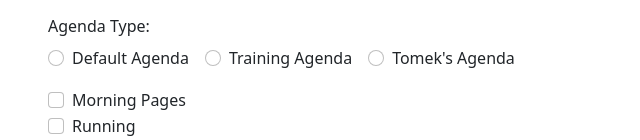
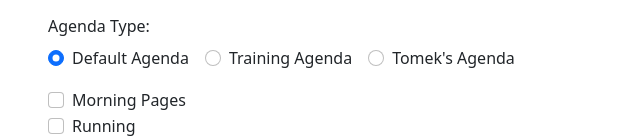
Before and after one commit to k-gan/angular-ivy-buxgom, an Angular app: page / in a window 1280 px wide. Shown: the part 168-308 px from the top of the page, without its empty margins (319-959 px from the left). Built offline with nearby package versions, Linux system fonts and the light colour scheme.

Commit message:
Fixed agenda radio - default selection and binding

```diff
--- a/src/app/components/type-exclusive-agenda-generator/type-exclusive-agenda-generator.component.html
+++ b/src/app/components/type-exclusive-agenda-generator/type-exclusive-agenda-generator.component.html
@@ -20,9 +20,9 @@
         type="radio"
         name="agenda-type"
         [value]="aType"
+        [(ngModel)]="agendaType"
         id="{{ aType }}-agenda"
       />
-      <!-- Probably need [(ngModel)]="aType" -->
       <label class="form-check-label" for="{{ aType }}-agenda"
         >{{ aType }} Agenda</label
       >
--- a/src/app/components/type-exclusive-agenda-generator/type-exclusive-agenda-generator.component.ts
+++ b/src/app/components/type-exclusive-agenda-generator/type-exclusive-agenda-generator.component.ts
@@ -13,7 +13,7 @@ export class TypeExclusiveAgendaGeneratorComponent {
   Object = Object;
   model: AgendaModel;
   agendaTypes: string[] = ['Default', 'Training', "Tomek's"];
-  aType: string = '';
+  agendaType: string = '';
 
   constructor(
     private agendaService: AgendaGenerationService,
@@ -22,6 +22,7 @@ export class TypeExclusiveAgendaGeneratorComponent {
   ) {
     const atOfficeTimes = atOfficeTimeService.generateAtOfficeSelection();
     this.model = new AgendaModel(atOfficeTimes);
+    this.agendaType = this.agendaTypes[0];
   }
 
   onSubmit() {
```
